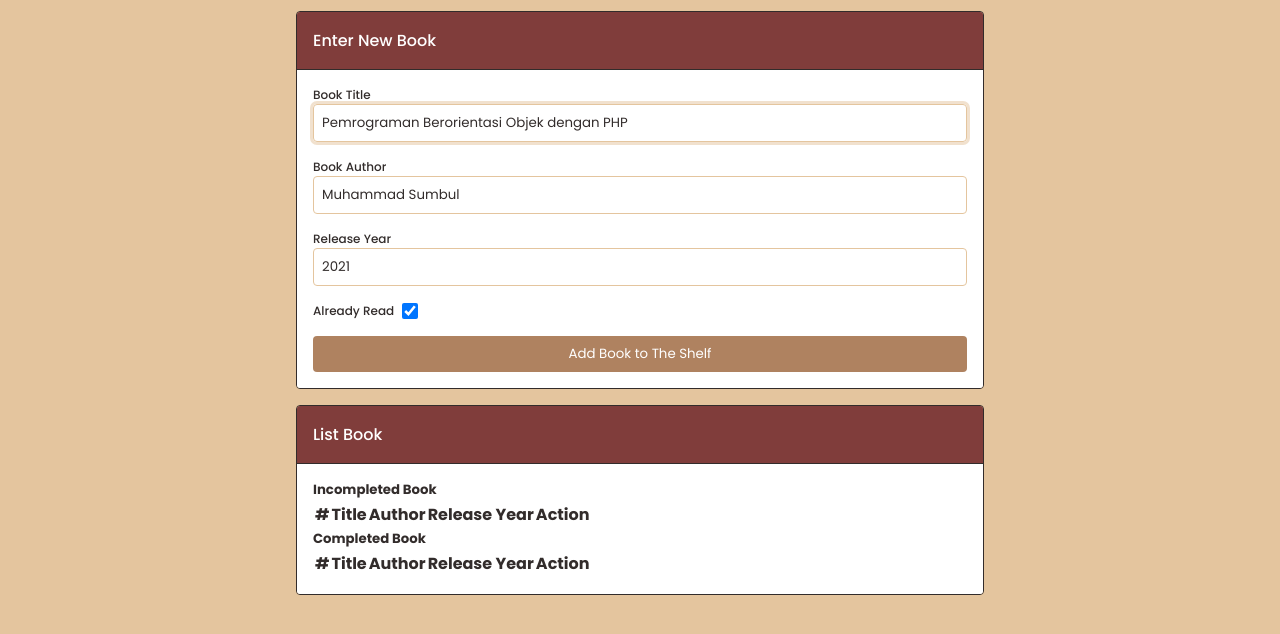
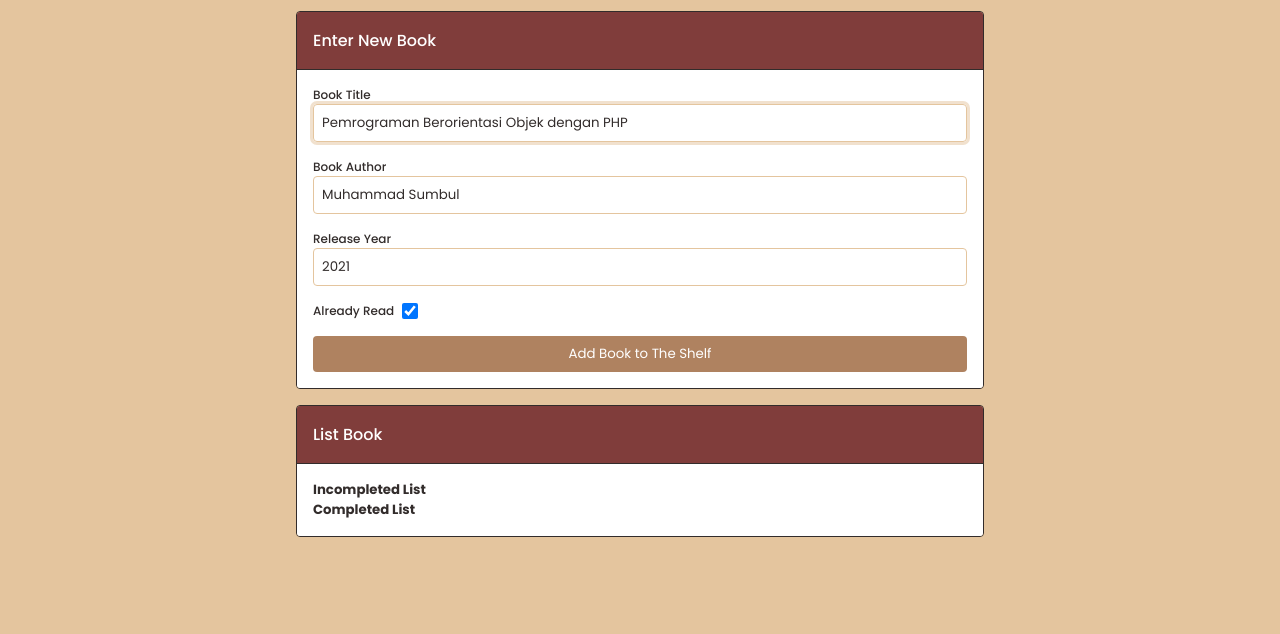
Before and after one commit to faridrawing/submission-aplikasi-pengelolaan-data, a plain HTML site: page index.html in a window 1280 px wide. Shown: the part 66-700 px from the top of the page. Drawn offline with nearby package versions, Linux system fonts and the light colour scheme.

Commit message:
trying to fixing the list appearance

```diff
--- a/index.html
+++ b/index.html
@@ -7,11 +7,31 @@
     <link rel="stylesheet" href="style.css" />
     <link rel="preconnect" href="https://fonts.googleapis.com" />
     <link rel="preconnect" href="https://fonts.gstatic.com" crossorigin />
-    <link href="https://fonts.googleapis.com/css2?family=Poppins:ital,wght@0,100;0,200;0,300;0,400;0,500;0,600;0,700;0,800;0,900;1,100;1,200;1,300;1,400;1,500;1,600;1,700;1,800;1,900&display=swap" rel="stylesheet" />
-    <link rel="stylesheet" href="https://fonts.googleapis.com/css2?family=Material+Symbols+Outlined:opsz,wght,FILL,GRAD@24,400,0,0" />
-    <link rel="apple-touch-icon" sizes="180x180" href="assets/favicons/apple-touch-icon.png" />
-    <link rel="icon" type="image/png" sizes="32x32" href="assets/favicons/favicon-32x32.png" />
-    <link rel="icon" type="image/png" sizes="16x16" href="assets/favicons/favicon-16x16.png" />
+    <link
+      href="https://fonts.googleapis.com/css2?family=Poppins:ital,wght@0,100;0,200;0,300;0,400;0,500;0,600;0,700;0,800;0,900;1,100;1,200;1,300;1,400;1,500;1,600;1,700;1,800;1,900&display=swap"
+      rel="stylesheet"
+    />
+    <link
+      rel="stylesheet"
+      href="https://fonts.googleapis.com/css2?family=Material+Symbols+Outlined:opsz,wght,FILL,GRAD@24,400,0,0"
+    />
+    <link
+      rel="apple-touch-icon"
+      sizes="180x180"
+      href="assets/favicons/apple-touch-icon.png"
+    />
+    <link
+      rel="icon"
+      type="image/png"
+      sizes="32x32"
+      href="assets/favicons/favicon-32x32.png"
+    />
+    <link
+      rel="icon"
+      type="image/png"
+      sizes="16x16"
+      href="assets/favicons/favicon-16x16.png"
+    />
     <link rel="manifest" href="assets/favicons/site.webmanifest" />
   </head>
   <body>
@@ -41,7 +61,14 @@
                 <input type="number" id="year" name="year" required />
               </div>
               <div class="input-group">
-                <div><label for="already-read">Already Read</label><input type="checkbox" id="already-read" name="already-read" /></div>
+                <div>
+                  <label for="already-read">Already Read</label
+                  ><input
+                    type="checkbox"
+                    id="already-read"
+                    name="already-read"
+                  />
+                </div>
               </div>
               <button type="submit">Add Book to The Shelf</button>
             </form>
@@ -53,34 +80,12 @@
           </div>
           <div class="content-bar">
             <div class="incompleted-list">
-              <h5>Incompleted Book</h5>
-              <table>
-                <thead>
-                  <tr>
-                    <th>#</th>
-                    <th>Title</th>
-                    <th>Author</th>
-                    <th>Release Year</th>
-                    <th>Action</th>
-                  </tr>
-                </thead>
-                <tbody></tbody>
-              </table>
+              <h5>Incompleted List</h5>
+              <div class="books"></div>
             </div>
             <div class="completed-list">
-              <h5>Completed Book</h5>
-              <table>
-                <thead>
-                  <tr>
-                    <th>#</th>
-                    <th>Title</th>
-                    <th>Author</th>
-                    <th>Release Year</th>
-                    <th>Action</th>
-                  </tr>
-                </thead>
-                <tbody></tbody>
-              </table>
+              <h5>Completed List</h5>
+              <div class="books"></div>
             </div>
           </div>
         </div>
```
